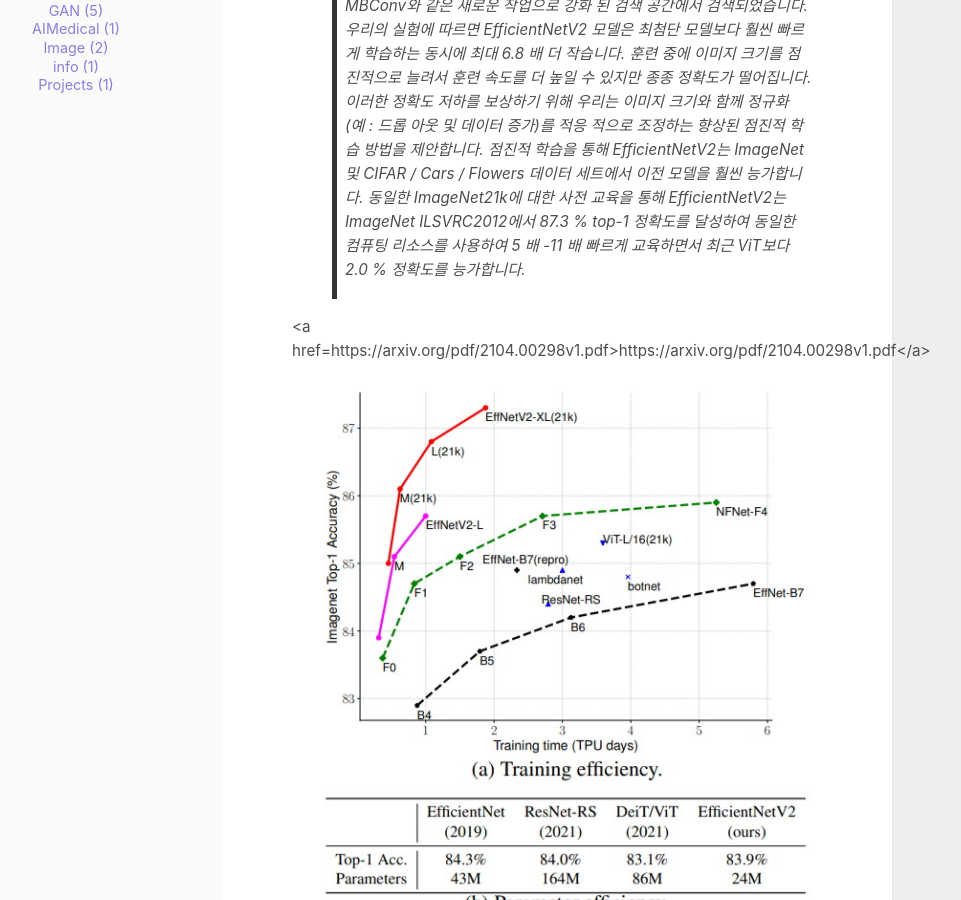
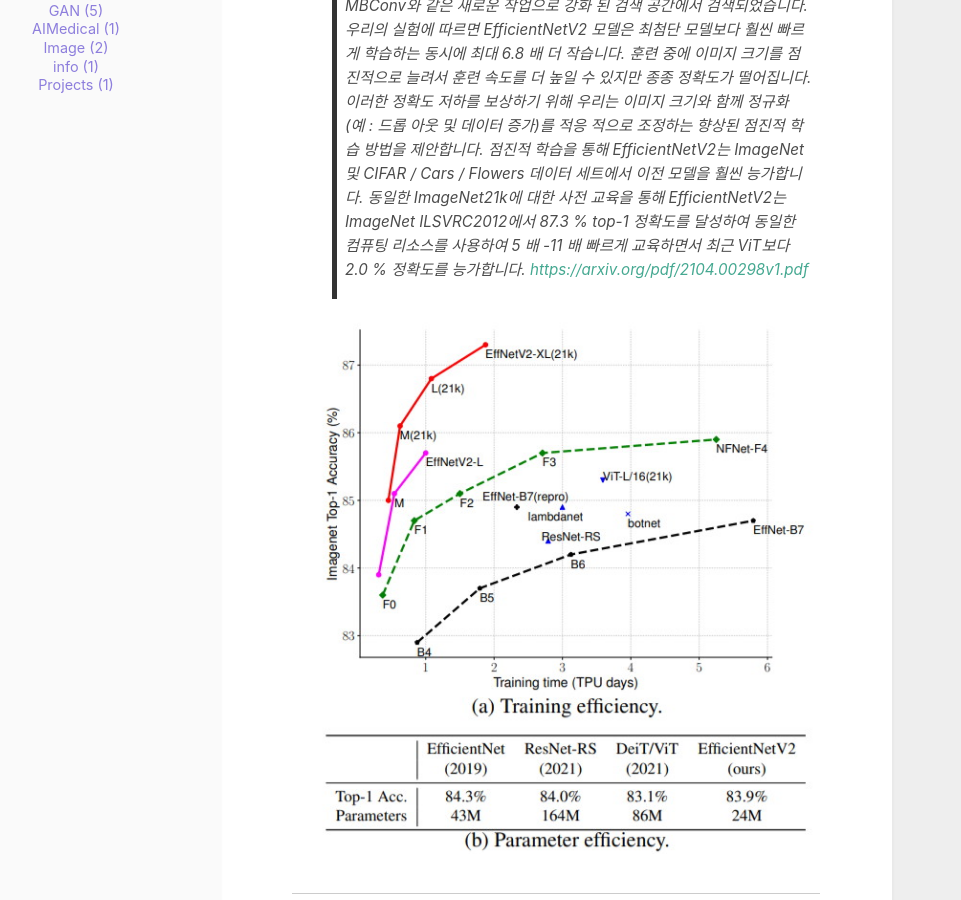
Before and after one commit to wonwizard/wonwizard.github.io, a Jekyll site: the page built from _posts/2021-05-10-infos.md, in a window 1280 px wide and 900 px high, scrolled down 451 px. Shown: the whole window, without its empty margins (228-1189 px from the left). Built offline with Jekyll 4.4.1, drawn with Linux system fonts in a browser that asks for light colours.

Commit message:
Update 2021-05-10-infos.md

```diff
--- a/_posts/2021-05-10-infos.md
+++ b/_posts/2021-05-10-infos.md
@@ -15,8 +15,8 @@ comments: true
 이러한 정확도 저하를 보상하기 위해 우리는 이미지 크기와 함께 정규화 (예 : 드롭 아웃 및 데이터 증가)를 적응 적으로 조정하는 향상된 점진적 학습 방법을 제안합니다.
 점진적 학습을 통해 EfficientNetV2는 ImageNet 및 CIFAR / Cars / Flowers 데이터 세트에서 이전 모델을 훨씬 능가합니다.
 동일한 ImageNet21k에 대한 사전 교육을 통해 EfficientNetV2는 ImageNet ILSVRC2012에서 87.3 % top-1 정확도를 달성하여 동일한 컴퓨팅 리소스를 사용하여 5 배 -11 배 빠르게 교육하면서 최근 ViT보다 2.0 % 정확도를 능가합니다.
+<a href="https://arxiv.org/pdf/2104.00298v1.pdf">https://arxiv.org/pdf/2104.00298v1.pdf</a>
 
-<a href=https://arxiv.org/pdf/2104.00298v1.pdf>https://arxiv.org/pdf/2104.00298v1.pdf</a>
 
 ![efficientnetv2 image](/images/efficientnetv2.jpg)
 
```
